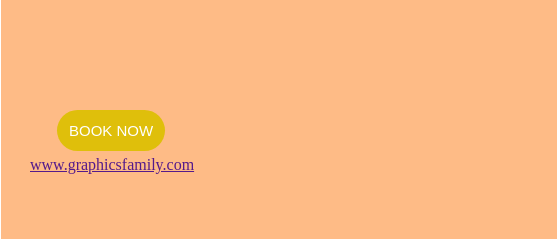
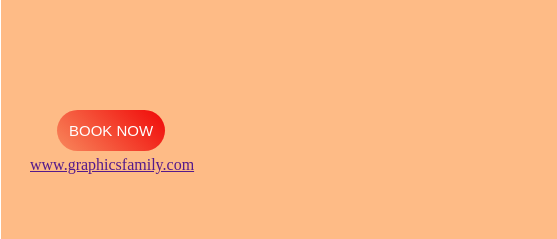
Before and after one commit to Keziyasoosan/Landing-page, a plain HTML site: page index.html in a window 1280 px wide. Shown: the part 561-800 px from the top of the page, 0-557 px from the left. Drawn offline with nearby package versions, Linux system fonts and the light colour scheme.

Commit message:
button clr added

```diff
--- a/style.css
+++ b/style.css
@@ -64,14 +64,14 @@ nav ul li a:hover{
 }
 .button {
 
-    background-color: #dfbf0b;
+    display: inline-block;
     border: none;
+    background: linear-gradient(45deg,#f8885c,#f00808);
     color: white;
     padding: 12px;
     text-align: center;
     text-decoration: none;
     border-radius: 25px;
-    display: inline-block;
     font-size: 15px;
     margin: 244px 27px 5px;
     cursor: pointer;
@@ -79,6 +79,7 @@ nav ul li a:hover{
 
 
 }
+
 .right{
     width: 50%;
     padding: 20px;
```
